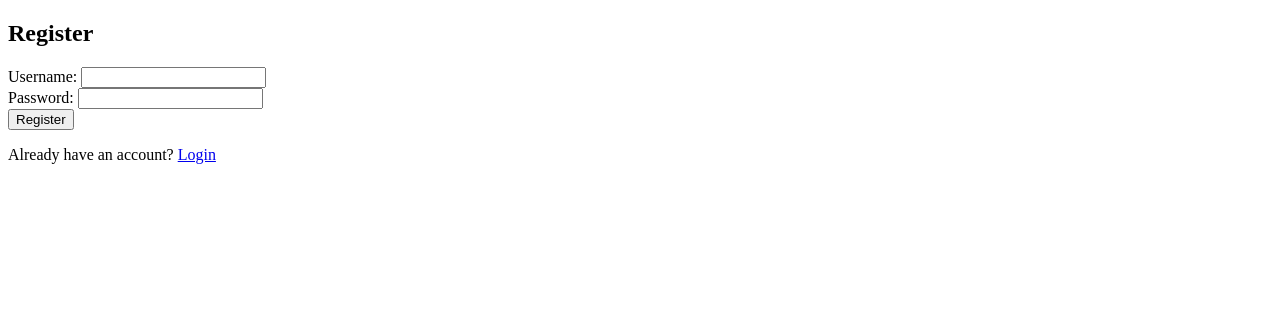
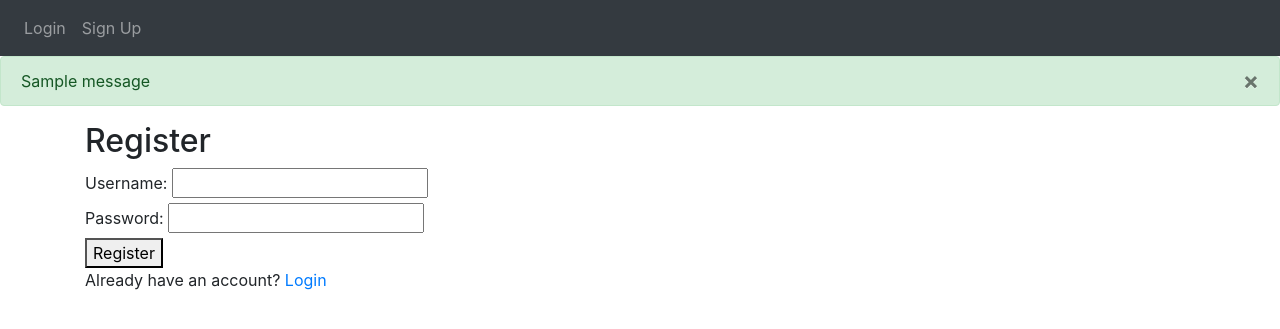
Before and after one commit to TheBritishSchool/cs-holiday-project-teamhari, a Flask app: page /register in a window 1280 px wide. Shown: the top 329 px of the page. Run offline with Flask 3, Linux system fonts and the light colour scheme; tables that the repository leaves empty or names only in its code hold one stand-in row (values such as "Sample post"); one stand-in notice (Sample message) is shown; some libraries are stand-ins or nearby versions.

Commit message:
bootstrap making it look nice

```diff
--- a/main.py
+++ b/main.py
@@ -56,6 +56,7 @@ def login():
 
 @app.route('/register', methods=['GET', 'POST'])
 def register():
+
     if request.method == 'POST':
         username = request.form['username']
         password = request.form['password']
@@ -65,6 +66,7 @@ def register():
         cur.execute("INSERT INTO users (username, password_hash) VALUES (%s, %s)", (username, hashed_password))
         mysql.connection.commit()
         cur.close()
+
 
         return redirect(url_for('login'))
 
--- /dev/null
+++ b/templates/base.html
@@ -0,0 +1,91 @@
+<!DOCTYPE html>
+<html>
+  <head>
+    <meta charset="utf-8" />
+    <meta name="viewport" content="width=device-width, initial-scale=1" />
+    <link
+      rel="stylesheet"
+      href="https://stackpath.bootstrapcdn.com/bootstrap/4.4.1/css/bootstrap.min.css"
+      integrity="sha384-Vkoo8x4CGsO3+Hhxv8T/Q5PaXtkKtu6ug5TOeNV6gBiFeWPGFN9MuhOf23Q9Ifjh"
+      crossorigin="anonymous"
+    />
+    <link
+      rel="stylesheet"
+      href="https://stackpath.bootstrapcdn.com/font-awesome/4.7.0/css/font-awesome.min.css"
+      crossorigin="anonymous"
+    />
+
+    <title>{% block title %}Home{% endblock %}</title>
+  </head>
+  <body>
+    <nav class="navbar navbar-expand-lg navbar-dark bg-dark">
+      <button
+        class="navbar-toggler"
+        type="button"
+        data-toggle="collapse"
+        data-target="#navbar"
+      >
+        <span class="navbar-toggler-icon"></span>
+      </button>
+      <div class="collapse navbar-collapse" id="navbar">
+        <div class="navbar-nav">
+          {% if current_user.is_authenticated %}
+          <a class="nav-item nav-link" id="home" href="/">Home</a>
+          <a class="nav-item nav-link" id="logout" href="/logout">Logout</a>
+          {% else %}
+          <a class="nav-item nav-link" id="login" href="/login">Login</a>
+          <a class="nav-item nav-link" id="signUp" href="/sign-up">Sign Up</a>
+          {% endif %}
+        </div>
+      </div>
+    </nav>
+
+    {% with messages = get_flashed_messages(with_categories=true) %} {% if
+    messages %} {% for category, message in messages %} {% if category ==
+    'error' %}
+    <div class="alert alert-danger alter-dismissable fade show" role="alert">
+      {{ message }}
+      <button type="button" class="close" data-dismiss="alert">
+        <span aria-hidden="true">&times;</span>
+      </button>
+    </div>
+    {% else %}
+    <div class="alert alert-success alter-dismissable fade show" role="alert">
+      {{ message }}
+      <button type="button" class="close" data-dismiss="alert">
+        <span aria-hidden="true">&times;</span>
+      </button>
+    </div>
+    {% endif %} {% endfor %} {% endif %} {% endwith %}
+
+    <div class="container">{% block content %} {% endblock %}</div>
+    <script
+      src="https://code.jquery.com/jquery-3.2.1.slim.min.js"
+      integrity="sha384-KJ3o2DKtIkvYIK3UENzmM7KCkRr/rE9/Qpg6aAZGJwFDMVNA/GpGFF93hXpG5KkN"
+      crossorigin="anonymous"
+    ></script>
+    <script
+      src="https://cdnjs.cloudflare.com/ajax/libs/popper.js/1.12.9/umd/popper.min.js"
+      integrity="sha384-ApNbgh9B+Y1QKtv3Rn7W3mgPxhU9K/ScQsAP7hUibX39j7fakFPskvXusvfa0b4Q"
+      crossorigin="anonymous"
+    ></script>
+    <script
+      src="https://maxcdn.bootstrapcdn.com/bootstrap/4.0.0/js/bootstrap.min.js"
+      integrity="sha384-JZR6Spejh4U02d8jOt6vLEHfe/JQGiRRSQQxSfFWpi1MquVdAyjUar5+76PVCmYl"
+      crossorigin="anonymous"
+    ></script>
+
+{% block javascript %}
+    <script type="text/javascript">
+      function deleteNote(noteId) {
+  fetch("/delete-note", {
+    method: "POST",
+    body: JSON.stringify({ noteId: noteId }),
+  }).then((_res) => {
+    window.location.href = "/";
+  });
+  }
+</script>
+{% endblock %}
+  </body>
+</html>
--- a/templates/register.html
+++ b/templates/register.html
@@ -1,11 +1,7 @@
-<!DOCTYPE html>
-<html lang="en">
-<head>
-    <meta charset="UTF-8">
-    <meta name="viewport" content="width=device-width, initial-scale=1.0">
-    <title>Register</title>
-</head>
-<body>
+
+{% extends "base.html" %}
+{% block title %}Login{% endblock %}
+{% block content %}
     <h2>Register</h2>
     <form action="/register" method="POST">
         <label for="username">Username:</label>
@@ -17,5 +13,5 @@
         <button type="submit">Register</button>
     </form>
     <p>Already have an account? <a href="/login">Login</a></p>
-</body>
-</html>
+
+{% endblock %}
```
Also changed, not shown: static/index.js (added, +8 -0 lines), templates/home.html (+5 -10 lines), templates/login.html (+7 -10 lines).
